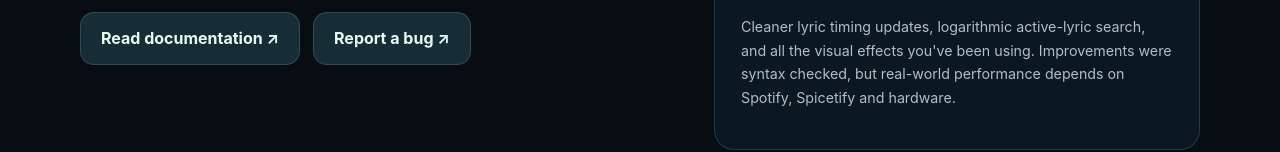
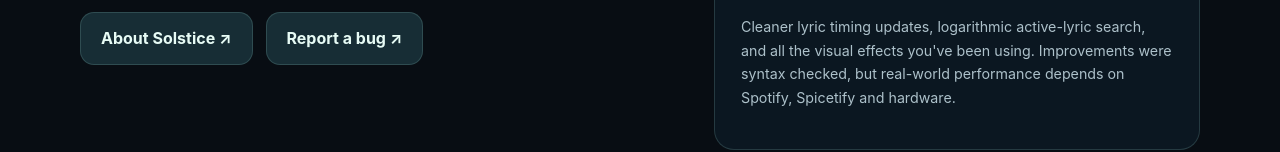
Before and after one commit to y2kbeatzz-dot/Solstice, a plain HTML site: page docs/index.html in a window 1280 px wide. Shown: the part 2657-2809 px from the top of the page. Drawn offline with Linux system fonts and the light colour scheme.

```diff
--- a/docs/index.html
+++ b/docs/index.html
@@ -27,7 +27,7 @@
 <article class="feature"><div class="icon" aria-hidden="true">⚡</div><h3>Gentle performance tune-up</h3><p>Shared lyric calculations and efficient active-line lookup reduce unnecessary repeated work. No visual features removed.</p></article>
 </div></div></section>
 <section id="install" class="section install"><div class="wrap"><div class="eyebrow">GET STARTED</div><h2>Install Solstice</h2><p class="small">Best option: use Spicetify Marketplace inside Spotify. The public listing may take time to appear or refresh after a new release.</p><div class="steps"><div class="step"><strong>01 · Get Spicetify</strong><p><a class="textlink" href="https://spicetify.app/docs/getting-started/" target="_blank" rel="noopener">Install Spicetify</a> and its Marketplace app.</p></div><div class="step"><strong>02 · Find Solstice</strong><p>Open Spotify → Marketplace → Themes. Search for <b>Solstice</b>.</p></div><div class="step"><strong>03 · Apply</strong><p>Install the theme, then restart Spotify if your changes don't appear immediately.</p></div></div></div></section>
-<section id="guide" class="section"><div class="wrap split"><div><div class="eyebrow">SHORTCUTS & SUPPORT</div><h2>All the controls.<br>At your fingertips.</h2><p class="small">Solstice Studio lets you adjust blur, glass, visualizer, karaoke, and accessibility settings at any time. The performance update doesn't remove anything.</p><div class="actions"><a class="btn" href="https://github.com/y2kbeatzz-dot/Solstice/blob/main/README.md" target="_blank" rel="noopener">Read documentation ↗</a><a class="btn" href="https://github.com/y2kbeatzz-dot/Solstice/issues/new" target="_blank" rel="noopener">Report a bug ↗</a></div></div><div class="box"><h3>Keyboard shortcuts</h3><ul><li><kbd>Ctrl</kbd> + <kbd>Alt</kbd> + <kbd>S</kbd> — Open Studio</li><li><kbd>Ctrl</kbd> + <kbd>Alt</kbd> + <kbd>I</kbd> — Immersive Mode</li><li><kbd>Ctrl</kbd> + <kbd>Alt</kbd> + <kbd>L</kbd> — Live Lyrics</li></ul><h3>Version 3.1.8</h3><p class="small">Cleaner lyric timing updates, logarithmic active-lyric search, and all the visual effects you've been using. Improvements were syntax checked, but real-world performance depends on Spotify, Spicetify and hardware.</p></div></div></section>
+<section id="guide" class="section"><div class="wrap split"><div><div class="eyebrow">SHORTCUTS & SUPPORT</div><h2>All the controls.<br>At your fingertips.</h2><p class="small">Solstice Studio lets you adjust blur, glass, visualizer, karaoke, and accessibility settings at any time. The performance update doesn't remove anything.</p><div class="actions"><a class="btn" href="https://github.com/y2kbeatzz-dot/Solstice/blob/main/README.md" target="_blank" rel="noopener">About Solstice ↗</a><a class="btn" href="https://github.com/y2kbeatzz-dot/Solstice/issues/new" target="_blank" rel="noopener">Report a bug ↗</a></div></div><div class="box"><h3>Keyboard shortcuts</h3><ul><li><kbd>Ctrl</kbd> + <kbd>Alt</kbd> + <kbd>S</kbd> — Open Studio</li><li><kbd>Ctrl</kbd> + <kbd>Alt</kbd> + <kbd>I</kbd> — Immersive Mode</li><li><kbd>Ctrl</kbd> + <kbd>Alt</kbd> + <kbd>L</kbd> — Live Lyrics</li></ul><h3>Version 3.1.8</h3><p class="small">Cleaner lyric timing updates, logarithmic active-lyric search, and all the visual effects you've been using. Improvements were syntax checked, but real-world performance depends on Spotify, Spicetify and hardware.</p></div></div></section>
 <section class="section"><div class="wrap"><div class="cta"><div class="eyebrow">STAY IN YOUR ELEMENT</div><h2>Listen differently.</h2><p>Solstice is built for the way music feels.</p><a class="btn primary" href="https://github.com/y2kbeatzz-dot/Solstice" target="_blank" rel="noopener">View Solstice on GitHub ↗</a></div></div></section>
 </main><footer class="foot"><div class="wrap"><span>© 2026 Solstice · Created by Crystal · Version 3.1.8</span><span>Community theme · Not affiliated with Spotify or Spicetify</span></div></footer>
 <script>
```
